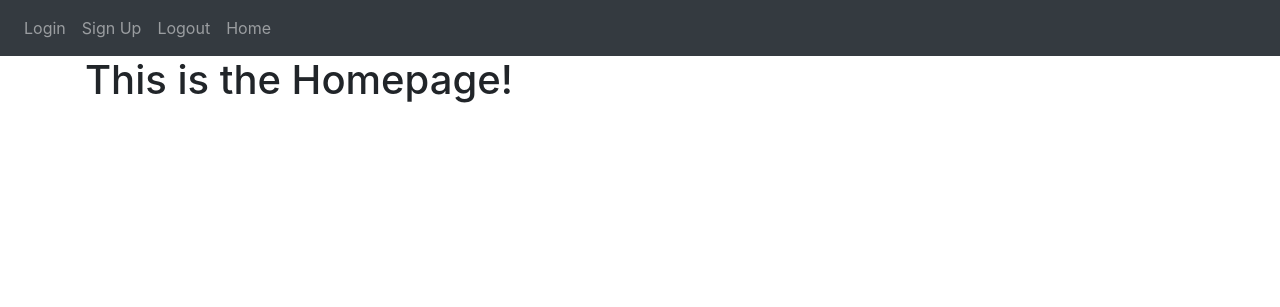
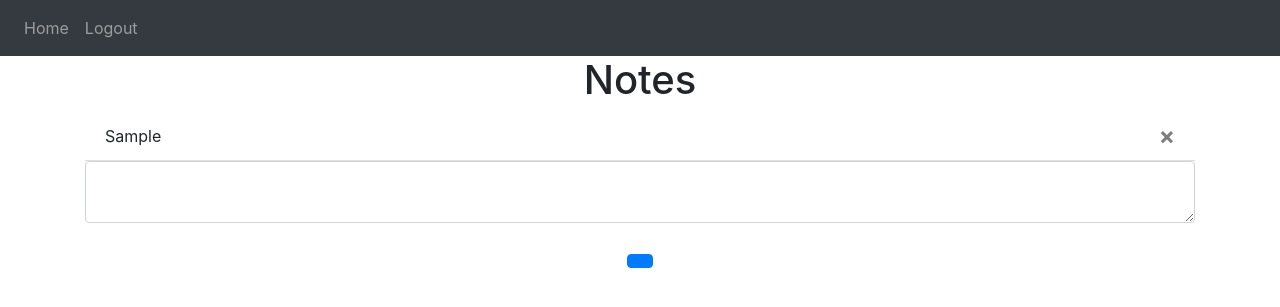
Before and after one commit to eviepk12/notes_app_python, a Flask app: template website/templates/home.html in a window 1280 px wide. Shown: the top 307 px of the page. Run offline with Flask 2, Linux system fonts and the light colour scheme; the template is opened without the code that fills it: values that come from a table or form of the project are taken from there, others are empty; data comes from the database, SQL or seed files in the repository; both versions use the stored data as it was after the commit; tables that the repository leaves empty hold one stand-in row (values such as "Sample post"); some libraries are stand-ins or nearby versions.

Commit message:
finished the project!

```diff
--- a/website/auth.py
+++ b/website/auth.py
@@ -24,7 +24,7 @@ def login():
         else:
             flash("Email does not exist, try again", category='error')
 
-    return render_template("login.html", boolean=True)
+    return render_template("login.html", user=current_user)
 
 @auth.route('/logout')
 @login_required
@@ -60,4 +60,4 @@ def sign_up():
             return redirect(url_for('views.home'))
 
 
-    return render_template("sign-up.html")
+    return render_template("sign-up.html", user=current_user)
--- a/website/models.py
+++ b/website/models.py
@@ -5,7 +5,7 @@ from sqlalchemy.sql import func
 class Note(db.Model):
     id = db.Column(db.Integer, primary_key=True)
     data = db.Column(db.String(10000))
-    date = db.Column(db.DateTime(timezone=True), default=func.now)
+    date = db.Column(db.DateTime(timezone=True), default=func.now())
     user_id = db.Column(db.Integer, db.ForeignKey('user.id'))
 
 class User(db.Model, UserMixin):
--- /dev/null
+++ b/website/static/index.js
@@ -0,0 +1,8 @@
+function deleteNote(noteId) {
+    fetch('/delete-note', {
+        method: 'POST',
+        body: JSON.stringify({noteId:noteId}),
+    }).then((_res) => {
+        window.location.href = "/";
+    })
+}
--- a/website/templates/base.html
+++ b/website/templates/base.html
@@ -25,10 +25,13 @@
          </button>
          <div class="collapse navbar-collapse" id="navbar">
             <div class="navbar-nav">
+              {% if user.is_authenticated%}
+              <a class="nav-item nav-link" id="home" href="/home">Home</a>
+              <a class="nav-item nav-link" id="logout" href="/logout">Logout</a>
+              {% else %}
               <a class="nav-item nav-link" id="login" href="/login">Login</a>
               <a class="nav-item nav-link" id="sign-up" href="/sign-up">Sign Up</a>
-              <a class="nav-item nav-link" id="logout" href="/logout">Logout</a>
-              <a class="nav-item nav-link" id="home" href="/home">Home</a>
+              {% endif %}
             </div>
          </div>
     </nav>
--- a/website/templates/home.html
+++ b/website/templates/home.html
@@ -1,5 +1,24 @@
 {% extends "base.html" %} {% block title %}Home{% endblock %}
 
 {% block content %}
-    <h1>This is the Homepage!</h1>
+    <h1 align="center">Notes</h1>
+
+    <ul class="list-group list-group-flush" id="notes">
+        {% for note in user.notes %}
+        <li class="list-group-item">
+            {{ note.data }}
+            <button type="button" class="close" onClick="deleteNote({{ note.id }})">
+                <span aria-hidden="true">&times;</span>
+            </button>
+        </li>
+        {% endfor%}
+    </ul>
+
+    <form method="POST">
+        <textarea name="note" id="note" class="form-control"></textarea>
+        <br />
+        <div align="center">
+            <button type="submit" class="btn btn-primary"></button>
+        </div>
+    </form>
 {% endblock %}
--- a/website/templates/login.html
+++ b/website/templates/login.html
@@ -9,7 +9,7 @@
         </div>
         <div class="form-group">
             <label for="password">Password</label>
-            <input type="password" class="form-control" name="pasword" id="password" placeholder="Enter Password">
+            <input type="password" class="form-control" name="password" id="password" placeholder="Enter Password">
         </div>
 
         <br>
```
Also changed, not shown: website/__init__.py (+4 -4 lines), website/views.py (+30 -3 lines), website/database.db.
